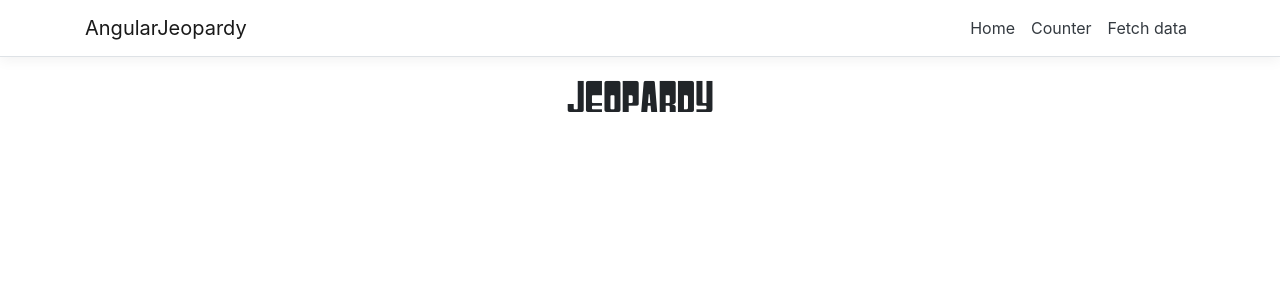
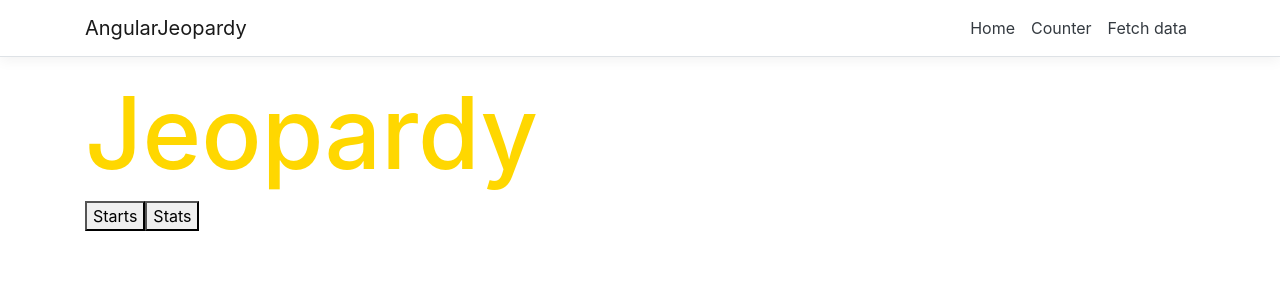
Before and after one commit to Stegnerd/angular_jeopardy, an Angular app in the folder AngularJeopardy/ClientApp/: page / in a window 1280 px wide. Shown: the top 300 px of the page. Built offline with nearby package versions, Linux system fonts and the light colour scheme.

Commit message:
html updates

```diff
--- a/AngularJeopardy/ClientApp/src/app/app.component.html
+++ b/AngularJeopardy/ClientApp/src/app/app.component.html
@@ -1,6 +1,5 @@
-<body>
+
   <app-nav-menu></app-nav-menu>
   <div class="container">
     <router-outlet></router-outlet>
   </div>
-</body>
--- a/AngularJeopardy/ClientApp/src/app/home/home.component.css
+++ b/AngularJeopardy/ClientApp/src/app/home/home.component.css
@@ -1,9 +1,24 @@
+
+.home-container {
+/*  display: flex;
+  flex-direction: column;*/
+  font-family: jeopardy, sans-serif;
+/*  align-items: center;
+  justify-content: center;*/
+}
 
 .title {
-  display: flex;
-  flex-direction: column;
+/*  flex-direction: column;
   justify-content: center;
   align-items: center;
-  text-align: center;
-  font-family: jeopardy, sans-serif;
+  text-align: center;*/
+  /*padding-top: 50%;*/
+/*  flex: 1 1 50vh;*/
+  font-size: 100px;
+  color: gold;
 }
+
+.button {
+/*  align-content: center;
+  text-align: center;*/
+}
--- a/AngularJeopardy/ClientApp/src/app/home/home.component.html
+++ b/AngularJeopardy/ClientApp/src/app/home/home.component.html
@@ -1,3 +1,8 @@
 <div>
-  <h1 class="title">Jeopardy</h1>
+    <h1 class="title">Jeopardy</h1>
+
+    <div>
+      <button>Starts</button>
+      <button>Stats</button>
+    </div>
 </div>
```
